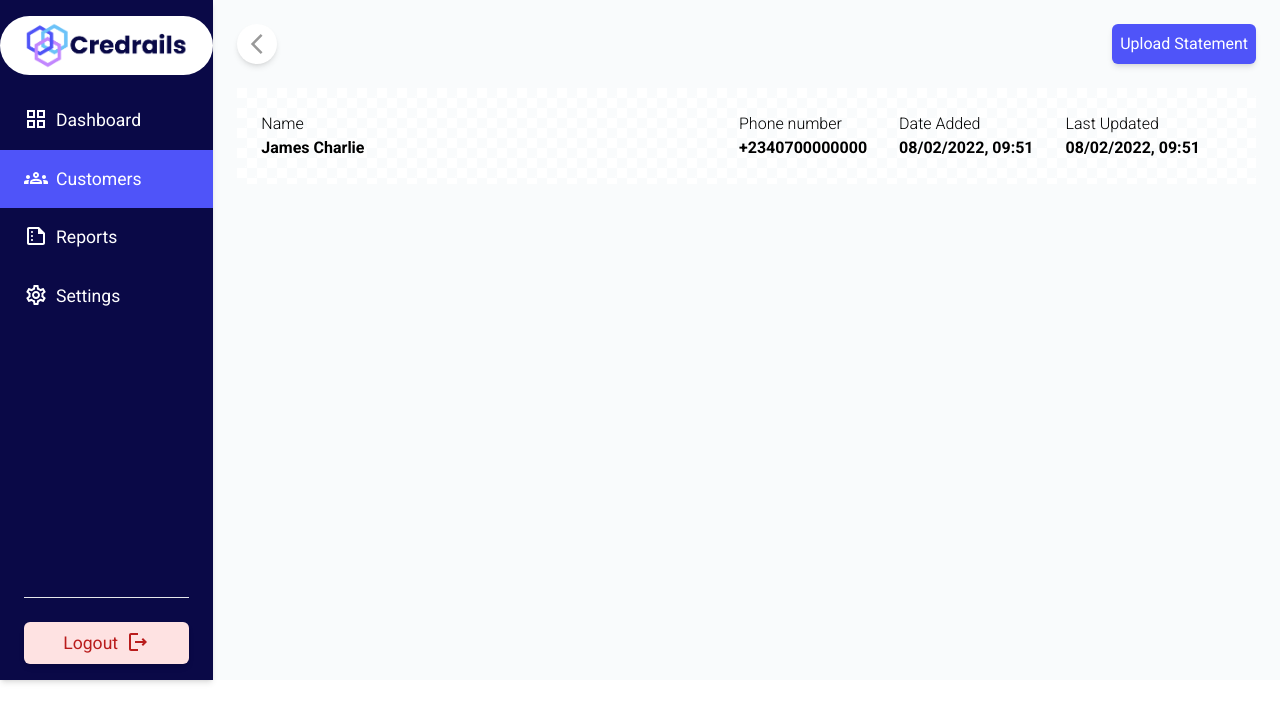
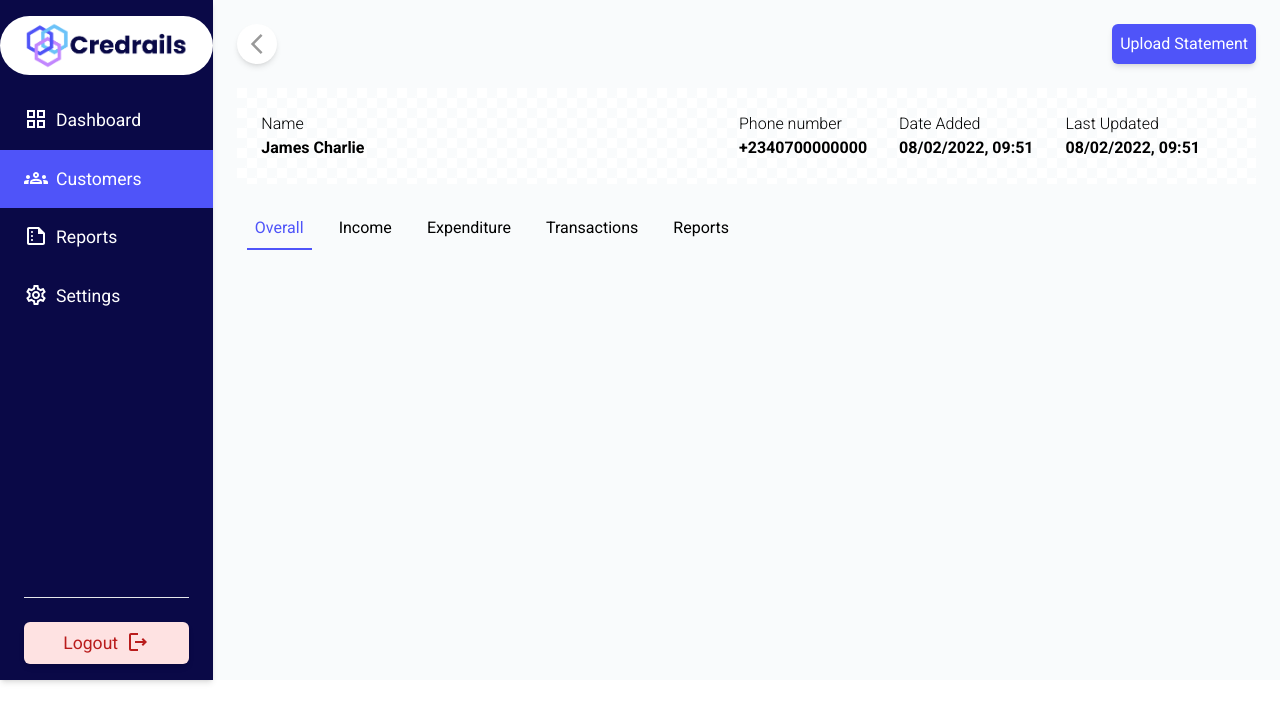
Before and after one commit to d3vkk/credrails, a Vue app: page / in a window 1280 px wide. Shown: the top 722 px of the page. Built offline with nearby package versions, Linux system fonts and the light colour scheme.

Commit message:
refactor: Add SubNavbar

```diff
--- /dev/null
+++ b/src/components/SubNavbar.vue
@@ -0,0 +1,32 @@
+<template>
+  <div class="flex flex-row justify-around lg:w-1/2">
+    <ul v-for="title in subNavbarTitles" :key="title.id">
+      <li class="p-2" :class="{ highlight: title.id === 'BB900' }">
+        {{ title.value }}
+      </li>
+    </ul>
+  </div>
+</template>
+
+<script lang="ts">
+import { defineComponent } from "vue";
+import subNavbarTitles from "../utils/subNavbarTitles";
+
+export default defineComponent({
+  setup() {
+    const isSelected: boolean = false;
+
+    return {
+      subNavbarTitles,
+      isSelected,
+    };
+  },
+});
+</script>
+
+<style scoped>
+.highlight {
+  color: var(--secondary);
+  border-bottom: 2px solid var(--secondary);
+}
+</style>
--- /dev/null
+++ b/src/types/SubNavbarTitles.ts
@@ -0,0 +1,6 @@
+interface SubNavbarTitles {
+  id: string;
+  value: string;
+}
+
+export default SubNavbarTitles;
--- /dev/null
+++ b/src/utils/subNavbarTitles.ts
@@ -0,0 +1,25 @@
+import SubNavbarTitles from "../types/SubNavbarTitles";
+
+const subNavbarTitles: SubNavbarTitles[] = [
+  {
+    id: "BB900",
+    value: "Overall",
+  },
+  {
+    id: "BA988",
+    value: "Income",
+  },
+  {
+    id: "AB770",
+    value: "Expenditure",
+  },
+  {
+    id: "BB889",
+    value: "Transactions",
+  },
+  {
+    id: "VV900",
+    value: "Reports",
+  },
+];
+export default subNavbarTitles;
--- a/src/views/Dashboard.vue
+++ b/src/views/Dashboard.vue
@@ -6,6 +6,7 @@
     <ul class="w-5/6 px-6">
       <li><Navbar /></li>
       <li><ProfileCard /></li>
+      <li><SubNavbar /></li>
     </ul>
   </div>
 </template>
@@ -15,12 +16,14 @@ import { defineComponent } from "vue";
 import Navbar from "../components/Navbar.vue";
 import Sidebar from "../components/Sidebar.vue";
 import ProfileCard from "../components/ProfileCard.vue";
+import SubNavbar from "../components/SubNavbar.vue";
 
 export default defineComponent({
   components: {
     Navbar,
     Sidebar,
     ProfileCard,
+    SubNavbar,
   },
 });
 </script>
```
